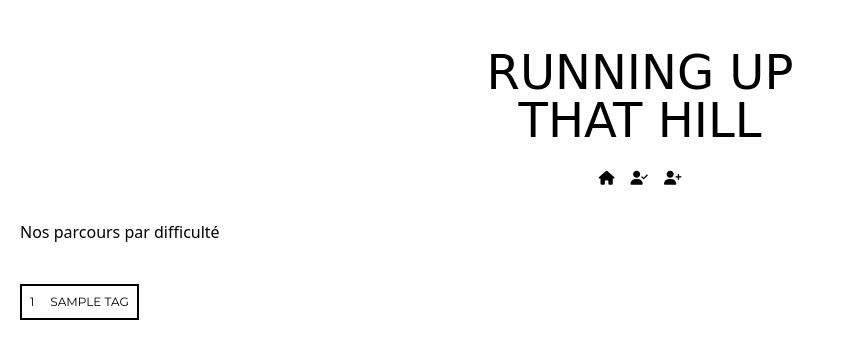
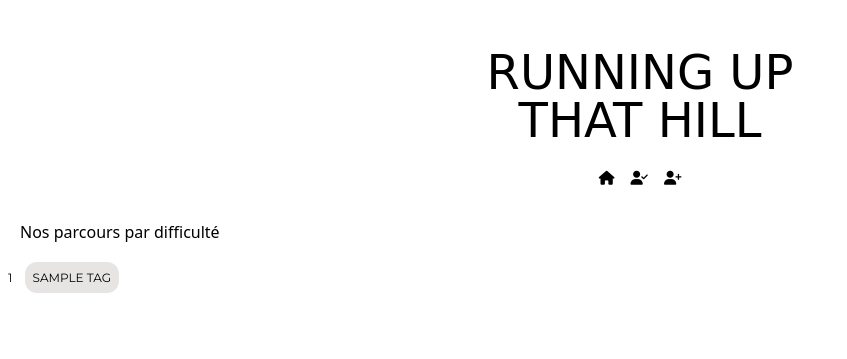
Before and after one commit to becodeorg/hamilton-7-hiking-project-lauranne-colin, a PHP site: template src/views/taglist.view.php in a window 1280 px wide. Shown: the top 359 px of the page, without its empty margins (0-847 px from the left). Run offline with PHP 8.4, Linux system fonts and the light colour scheme; the template is opened without the code that fills it: most values are stand-ins (such as "Sample title", 1, 10 or a date in 2020); some libraries are stand-ins or nearby versions; some web fonts are replaced.

Commit message:
tag design ok

```diff
--- a/src/views/taglist.view.php
+++ b/src/views/taglist.view.php
@@ -1,10 +1,10 @@
 <h2 class="ml-5 my-5">Nos parcours par difficulté</h2>
 
-<ul class=" flex flex-wrap flex-row">
+<ul class="flex flex-row">
     <?php foreach ($tags as $tag) : ?>
-        <li class="my-5 border-black w-fit border-2 justify-start ml-5">
-            <a class="flex flex-row" href="/tagName?codeTag=<?= $tag['tagName']; ?> "><span class="uppercase p-2 text-xs rounded-xl"><?= $tag['hikeID'] ?></span>
-            <span class="uppercase p-2 text-xs flex"><?= $tag['tagName'] ?></span></a>
+        <li class="">
+            <a class="" href="/tagName?codeTag=<?= $tag['tagName']; ?> "><span class="uppercase p-2 text-xs rounded-xl"><?= $tag['hikeID'] ?></span>
+            <span class=" uppercase bg-stone-200 rounded-xl p-2 text-xs"><?= $tag['tagName'] ?></span></a>
         </li>
     <?php endforeach; ?>
 </ul>
```
